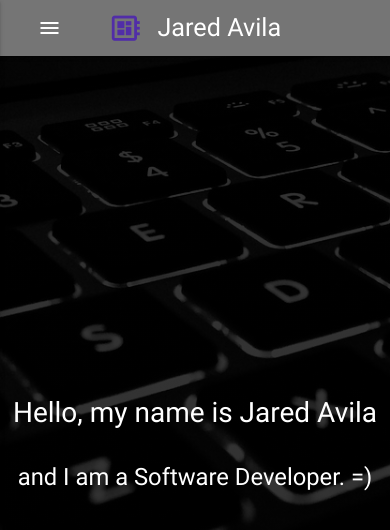
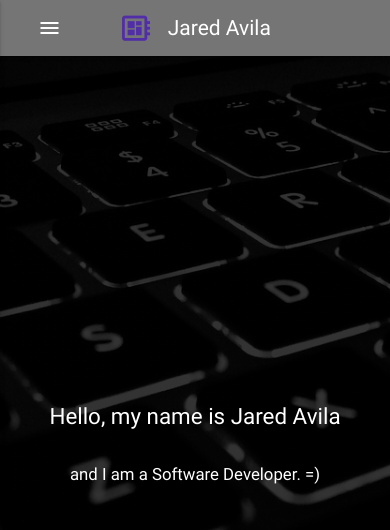
Before and after one commit to JaredAvila/portfolio-4-15-19, a plain HTML site: page index.html in a window 390 px wide. Shown: the top 530 px of the page. Drawn offline with nearby package versions, Linux system fonts and the light colour scheme.

```diff
--- a/portfolio/css/style.css
+++ b/portfolio/css/style.css
@@ -107,13 +107,13 @@
 
 @media only screen and (max-width: 700px) {
     .title {
-        font-size: 1.8rem !important;
+        font-size: 1.5rem !important;
     }
     #intro1 {
-        font-size: 2rem;
+        font-size: 1.6rem;
     }
     #intro2 {
-        font-size: 1.7rem;
+        font-size: 1.2rem;
         margin-bottom: 50px;
     }
     .aboutWrapper {
```
